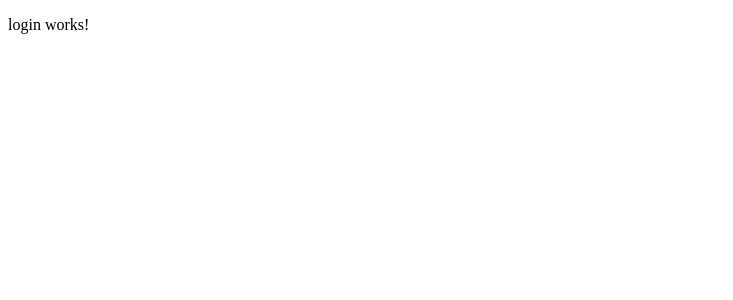
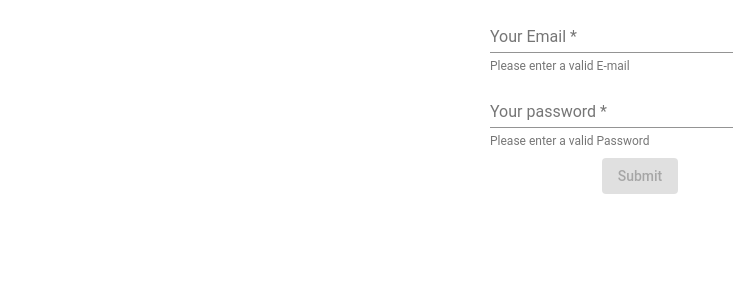
Before and after one commit to sandeepkamathkr/fitness-tracker, an Angular app: page /login in a window 1280 px wide. Shown: the top 300 px of the page, without its empty margins (0-733 px from the left). Built offline with nearby package versions, Linux system fonts and the light colour scheme.

Commit message:
login page done with validation and forms with reactive form

```diff
--- a/src/app/app.module.ts
+++ b/src/app/app.module.ts
@@ -13,7 +13,7 @@ import {NewTrainingComponent} from './training/new-training/new-training.compone
 import {PastTrainingComponent} from './training/past-training/past-training.component';
 import {WelcomeComponent} from './welcome/welcome.component';
 import {FlexLayoutModule} from "@angular/flex-layout";
-import {FormsModule, NgForm} from "@angular/forms";
+import {FormsModule, NgForm, ReactiveFormsModule} from "@angular/forms";
 
 @NgModule({
   declarations: [
@@ -32,7 +32,8 @@ import {FormsModule, NgForm} from "@angular/forms";
     BrowserAnimationsModule,
     MaterialModule,
     FlexLayoutModule,
-    FormsModule
+    FormsModule,
+    ReactiveFormsModule
   ],
   providers: [],
   bootstrap: [AppComponent]
--- a/src/app/auth/login/login.component.css
+++ b/src/app/auth/login/login.component.css
@@ -0,0 +1,3 @@
+mat-form-field {
+  width: 300px;
+}
--- a/src/app/auth/login/login.component.html
+++ b/src/app/auth/login/login.component.html
@@ -1 +1,28 @@
-<p>login works!</p>
+<section>
+  <form
+    fxLayout="column"
+    fxLayoutAlign="center center"
+    fxLayoutGap="10px"
+    [formGroup]="loginForm"
+  (ngSubmit)="onSubmit()">
+    <mat-form-field>
+      <input
+        type="email"
+        matInput
+        formControlName="email"
+        placeholder="Your Email">
+      <mat-error>E-mail cannot be empty</mat-error>
+      <mat-hint>Please enter a valid E-mail</mat-hint>
+    </mat-form-field>
+    <mat-form-field>
+      <input
+        type="password"
+        matInput
+        placeholder="Your password"
+        formControlName="password">
+      <mat-error >Password cannot be empty</mat-error>
+      <mat-hint >Please enter a valid Password</mat-hint>
+    </mat-form-field>
+    <button type="submit" mat-raised-button color="primary" [disabled]="loginForm.invalid">Submit</button>
+  </form>
+</section>
--- a/src/app/auth/login/login.component.ts
+++ b/src/app/auth/login/login.component.ts
@@ -1,4 +1,5 @@
-import { Component, OnInit } from '@angular/core';
+import {Component, OnInit} from '@angular/core';
+import {FormControl, FormGroup, Validators} from "@angular/forms";
 
 @Component({
   selector: 'app-login',
@@ -6,10 +7,19 @@ import { Component, OnInit } from '@angular/core';
   styleUrls: ['./login.component.css']
 })
 export class LoginComponent implements OnInit {
+  loginForm: FormGroup;
 
-  constructor() { }
+  constructor() {
+  }
 
   ngOnInit(): void {
+    this.loginForm = new FormGroup({
+      email: new FormControl('', {validators: [Validators.required, Validators.email]}),
+      password: new FormControl('', {validators: [Validators.required]})
+    })
   }
 
+  onSubmit(): void {
+    console.log(this.loginForm);
+  }
 }
```
